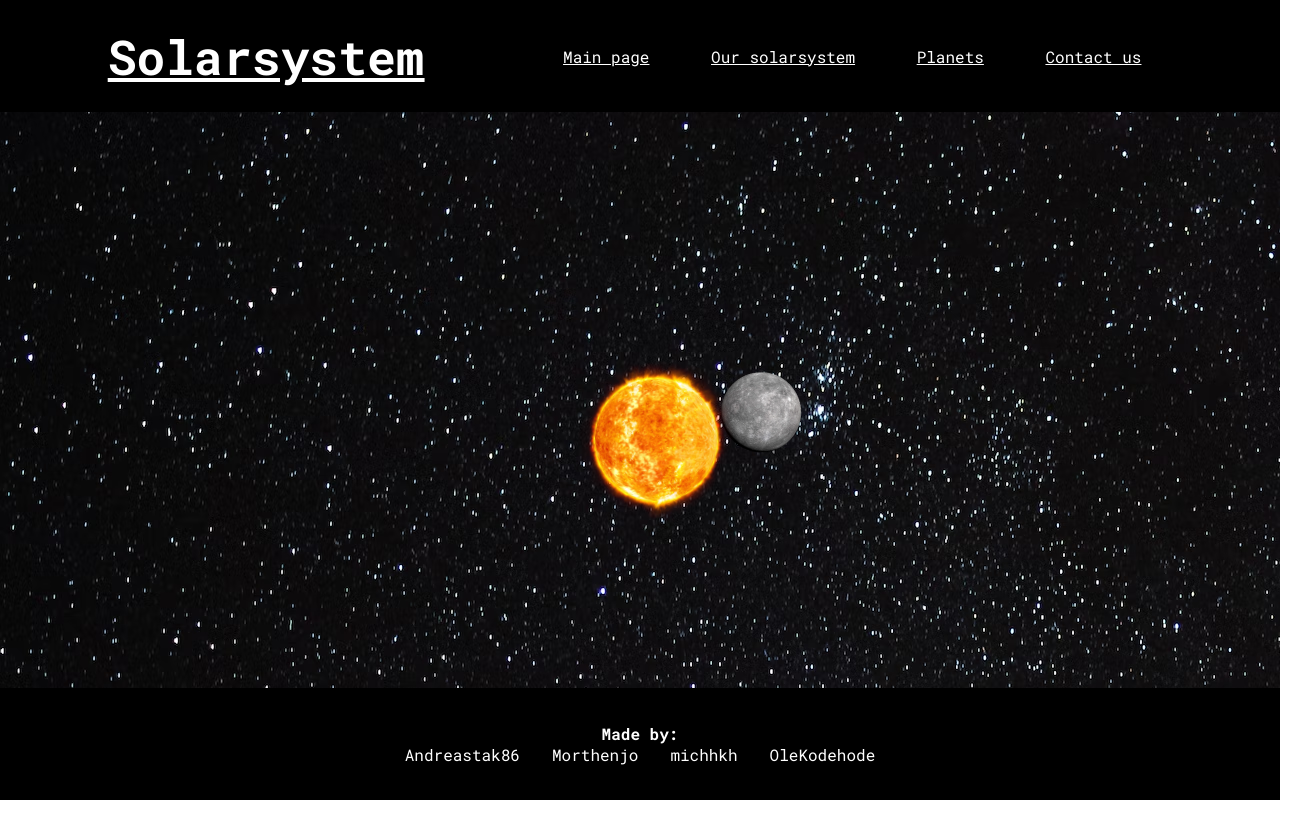
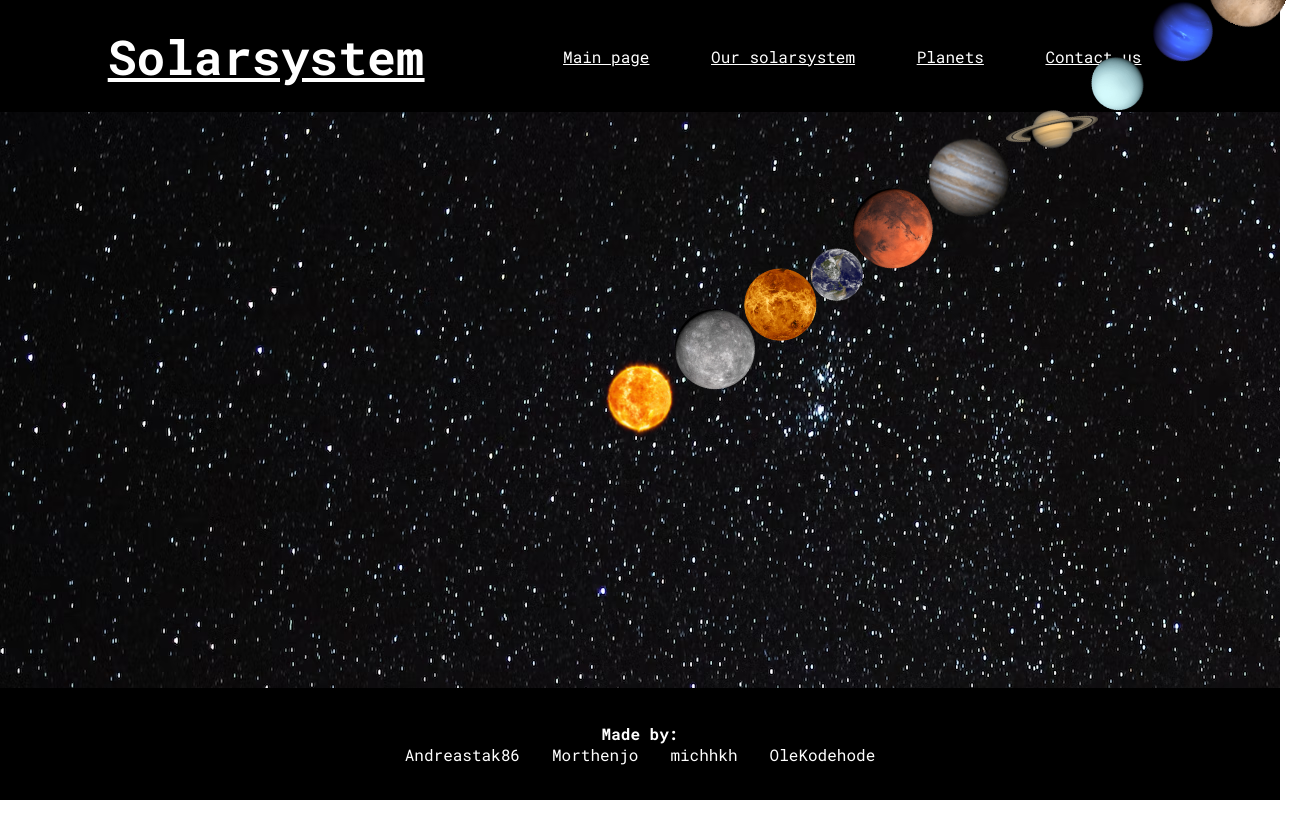
Before and after one commit to Andreastak86/Solsytemet, a React (Create React App) app: page / in a window 1280 px wide. Shown: the top 838 px of the page, 1303 px wide, since content can reach past the window. Before the commit the page ends 800 px from the top, so only its background shows below. Built offline with nearby package versions, Linux system fonts and the light colour scheme.

Commit message:
Planet spinning

```diff
--- a/src/pages/LandingPage/index.js
+++ b/src/pages/LandingPage/index.js
@@ -1,13 +1,29 @@
 import {
+  EarthContainer,
+  JupiterContainer,
   LPDiv,
-  LPH1,
   LPImg,
   LPMid,
+  MarsContainer,
   MercuryContainer,
+  NeptuneContainer,
+  PlutoContainer,
+  SaturnContainer,
   SunContainer,
+  UranusContainer,
+  VenusContainer,
 } from "./styles";
 import Sun from "./img/sun.webp";
 import Mercury from "./img/mercury.webp";
+import Venus from "./img/Venus.png";
+import Earth from "./img/earth.png"
+import Mars from "./img/mars.png"
+import Jupiter from "./img/jupiter.webp"
+import Saturn from "./img/saturn.png"
+import Uranus from "./img/uranus.png"
+import Neptune from "./img/neptune.webp"
+import Pluto from "./img/pluto.webp"
+
 
 const LandingPage = () => {
   return (
@@ -15,11 +31,65 @@ const LandingPage = () => {
       <LPDiv>
         <LPMid>
           <SunContainer>
-            <LPImg src={Sun} alt="the sun"></LPImg>
+            <LPImg
+              src={Sun}
+              alt="the sun"
+            />
           </SunContainer>
           <MercuryContainer>
-            <LPImg src={Mercury} alt="Mercury"></LPImg>
+            <LPImg
+              src={Mercury}
+              alt="Mercury"
+            />
           </MercuryContainer>
+          <VenusContainer>
+            <LPImg
+              src={Venus}
+              alt="Venus"
+            />
+          </VenusContainer>
+          <EarthContainer>
+            <LPImg
+              src={Earth}
+              alt="Earth"
+            />
+          </EarthContainer>
+          <MarsContainer>
+            <LPImg
+              src={Mars}
+              alt="Mars"
+            />
+          </MarsContainer>
+          <JupiterContainer>
+          <LPImg
+              src={Jupiter}
+              alt="Jupiter"
+            />
+          </JupiterContainer>
+          <SaturnContainer>
+          <LPImg
+              src={Saturn}
+              alt="Saturn"
+            />
+          </SaturnContainer>
+          <UranusContainer>
+          <LPImg
+              src={Uranus}
+              alt="Uranus"
+            />
+          </UranusContainer>
+          <NeptuneContainer>
+          <LPImg
+              src={Neptune}
+              alt="Neptune"
+            />
+          </NeptuneContainer>
+          <PlutoContainer>
+          <LPImg
+              src={Pluto}
+              alt="Pluto"
+            />
+          </PlutoContainer>
         </LPMid>
       </LPDiv>
     </>
--- a/src/pages/LandingPage/styles.js
+++ b/src/pages/LandingPage/styles.js
@@ -8,14 +8,8 @@ export const LPDiv = styled.div`
   z-index: -10;
 `;
 
-export const LPH1 = styled.h1`
-  text-align: center;
-  padding-top: 20%;
-  background: none;
-`;
-
 export const LPImg = styled.img`
-  width: 100%;
+  width: 5rem;
   object-fit: contain;
   animation: spin 20s linear infinite;
   @keyframes spin {
@@ -29,70 +23,152 @@ export const LPImg = styled.img`
 `;
 
 export const LPMid = styled.div`
-  position: absolute;
-  top: 45%;
-  left: 45%;
+  height: 100%;
+  display: flex;
+  justify-content: center;
+  align-items: center;
 `;
 
 export const SunContainer = styled.div`
-  width: 10rem;
-  height: 10rem;
   position: absolute;
   z-index: 1;
 `;
 
 export const MercuryContainer = styled.div`
-  width: 20rem;
-  height: 5rem;
+  width: 13rem;
+  height: 13rem;
+  /* border: solid red 5px; */
+  animation: spin 20s linear infinite;
   position: absolute;
-  padding-left: 15rem;
-  top: 2.5rem;
-  left: -5rem;
-  animation: mercury 3s linear infinite;
-  @keyframes mercury {
-    0% {
-      transform: translate(0, 0);
-      z-index: 2;
+  @keyframes spin {
+    from {
+      transform: rotate(0deg);
     }
-    10% {
-      transform: translate(-5rem, 1rem);
-      z-index: 2;
-    }
-    20% {
-      transform: translate(-10rem, 2rem);
-      z-index: 2;
-    }
-    30% {
-      transform: translate(-15rem, 1rem);
-      z-index: 2;
-    }
-    40% {
-      transform: translate(-15rem, 0rem);
-      z-index: 2;
-    }
-    50% {
-      transform: translate(-15rem, -1rem);
-      z-index: 2;
-    }
-    60% {
-      transform: translate(-13rem, -2rem);
-      z-index: 0;
-    }
-    70% {
-      transform: translate(-10rem, -3rem);
-      z-index: 0;
-    }
-    80% {
-      transform: translate(-2rem, -2rem);
-      z-index: 0;
-    }
-    90% {
-      transform: translate(2rem, -1rem);
-      z-index: 1;
-    }
-    100% {
-      transform: translate(0, 0);
-      z-index: 1;
+    to {
+      transform: rotate(360deg);
     }
   }
-`;
+`
+
+export const VenusContainer = styled.div`
+  width: 20rem;
+  height: 20rem;
+  /* border: solid red 5px; */
+  position: absolute;
+  animation: spin 20s linear infinite;
+  @keyframes spin {
+    from {
+      transform: rotate(0deg);
+    }
+    to {
+      transform: rotate(360deg);
+    }
+  }
+`
+
+export const EarthContainer = styled.div`
+  width: 25rem;
+  height: 25rem;
+  /* border: solid red 5px; */
+  position: absolute;
+  animation: spin 20s linear infinite;
+  @keyframes spin {
+    from {
+      transform: rotate(0deg);
+    }
+    to {
+      transform: rotate(360deg);
+    }
+  }
+`
+
+export const MarsContainer = styled.div`
+  width: 32rem;
+  height: 32rem;
+  /* border: solid red 5px; */
+  position: absolute;
+  animation: spin 20s linear infinite;
+  @keyframes spin {
+    from {
+      transform: rotate(0deg);
+    }
+    to {
+      transform: rotate(360deg);
+    }
+  }
+`
+export const JupiterContainer = styled.div`
+  width: 40rem;
+  height: 40rem;
+  /* border: solid red 5px; */
+  position: absolute;
+  animation: spin 20s linear infinite;
+  @keyframes spin {
+    from {
+      transform: rotate(0deg);
+    }
+    to {
+      transform: rotate(360deg);
+    }
+  }
+`
+export const SaturnContainer = styled.div`
+  width: 48rem;
+  height: 48rem;
+  /* border: solid red 5px; */
+  position: absolute;
+  animation: spin 20s linear infinite;
+  @keyframes spin {
+    from {
+      transform: rotate(0deg);
+    }
+    to {
+      transform: rotate(360deg);
+    }
+  }
+`
+export const UranusContainer = styled.div`
+  width: 55rem;
+  height: 55rem;
+  /* border: solid red 5px; */
+  position: absolute;
+  animation: spin 20s linear infinite;
+  @keyframes spin {
+    from {
+      transform: rotate(0deg);
+    }
+    to {
+      transform: rotate(360deg);
+    }
+  }
+`
+export const NeptuneContainer = styled.div`
+  width: 63em;
+  height: 63rem;
+  /* border: solid red 5px; */
+  position: absolute;
+  animation: spin 20s linear infinite;
+  @keyframes spin {
+    from {
+      transform: rotate(0deg);
+    }
+    to {
+      transform: rotate(360deg);
+    }
+  }
+`
+export const PlutoContainer = styled.div`
+  width: 70rem;
+  height: 70rem;
+  /* border: solid red 5px; */
+  position: absolute;
+  animation: spin 20s linear infinite;
+  @keyframes spin {
+    from {
+      transform: rotate(0deg);
+    }
+    to {
+      transform: rotate(360deg);
+    }
+  }
+`
```
